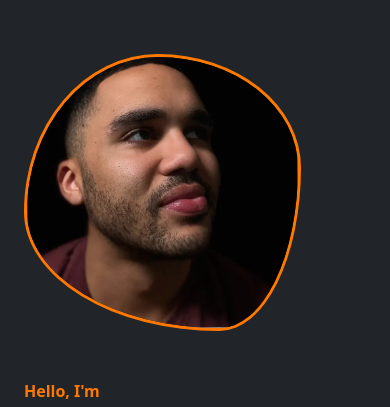
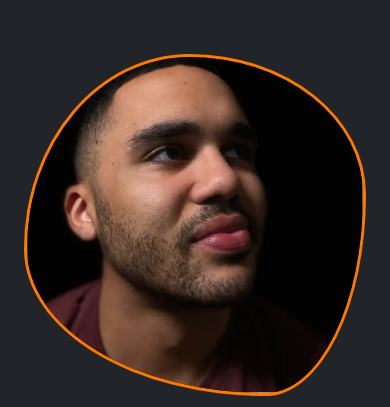
Before and after one commit to abanashi/personal-portfolio, a plain HTML site: page index.html in a window 390 px wide. Shown: the part 58-465 px from the top of the page. Drawn offline with nearby package versions, Linux system fonts and the light colour scheme.

Commit message:
making above the fold image more responsive

```diff
--- a/index.html
+++ b/index.html
@@ -1144,13 +1144,13 @@
     <section id="hero" class="section">
       <div class="container col-xxl-8 px-4 pt-3 pb-5 mb-5 border-bottom">
         <div class="row flex-lg-row-reverse align-items-center g-5 mt-5">
-          <div class="col-10 col-sm-8 col-lg-6">
+          <div class="col-12 col-sm-10 col-md-8 col-lg-6">
             <img
               src="./images/caleb-pfp-resized.webp"
-              class="d-block mx-lg-auto img-fluid profile-image"
-              alt="caleb profile image"
-              width="400px;"
-              height="400px;"
+              class="d-block mx-auto img-fluid profile-image"
+              alt="Caleb profile image"
+              width="100%"
+              height="auto"
             />
           </div>
           <div class="col-lg-6">
```
